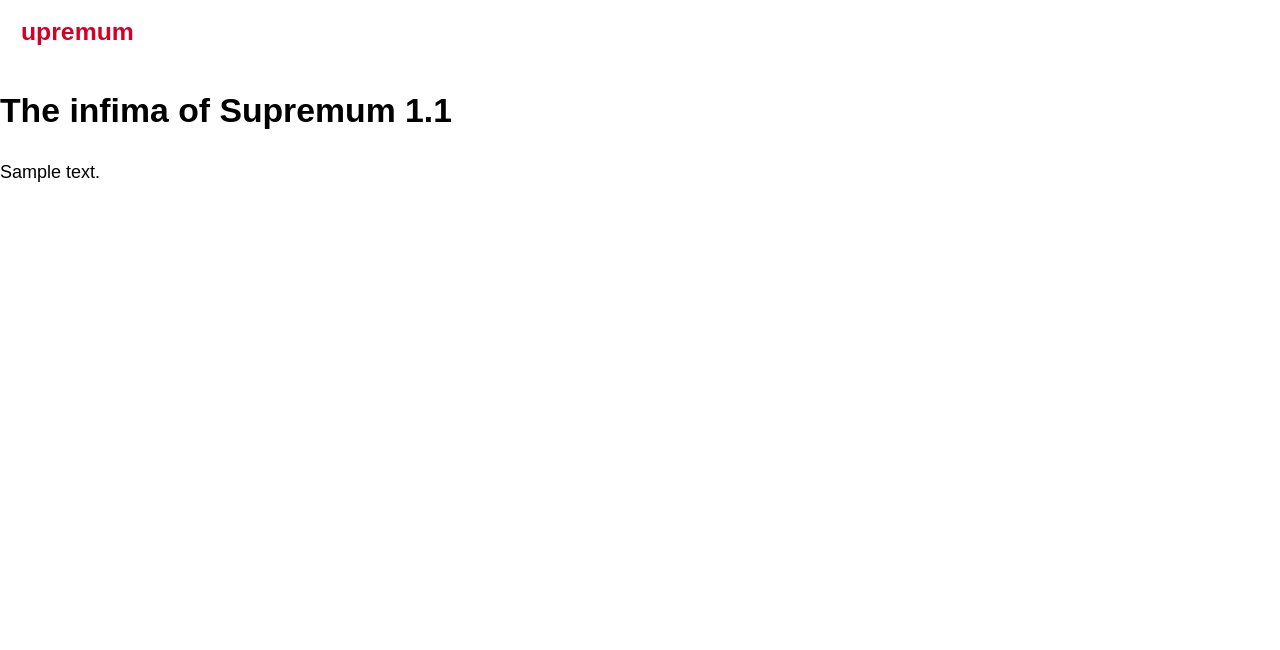
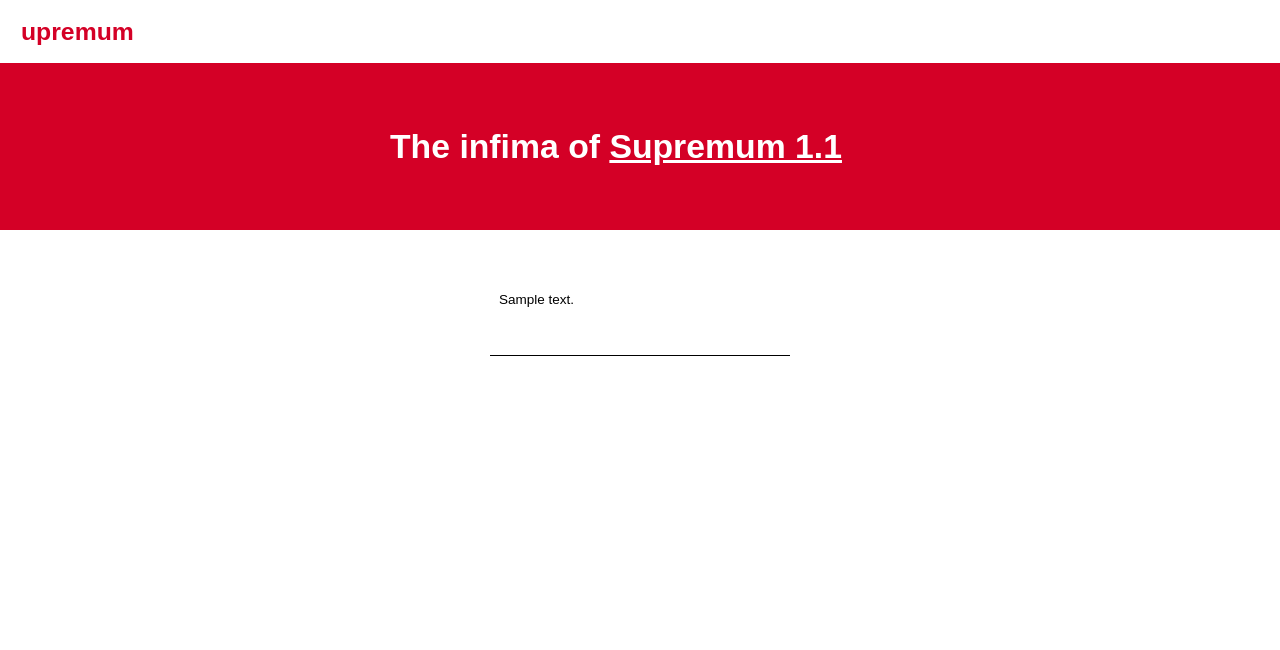
Before and after one commit to GEWIS/supremumweb, a Flask app: a page that uses app/home/templates/infima_edition.html in a window 1280 px wide. Shown: the top 650 px of the page. Run offline with Flask 2, Linux system fonts and the light colour scheme; tables that the repository leaves empty hold one stand-in row (values such as "Sample post"); some libraries are stand-ins or nearby versions.

Commit message:
update: improve html/css of infima overview

```diff
--- a/app/home/routes.py
+++ b/app/home/routes.py
@@ -1,4 +1,4 @@
-from flask import render_template, jsonify, abort, Response, request
+from flask import render_template, jsonify, abort, Response, request, redirect
 from . import home_bp as home
 from .forms import SubmitInfimumForm, InfimumSearchForm
 from .models import Supremum, Infimum
@@ -58,11 +58,17 @@ def supremum_overview():
 
     return render_template('archive.html', volumes=volumes)
 
+@home.route('/supremum/<int:volume_nr>.<int:edition_nr>')
+def supremum_by_volume_nr_and_edition_nr(volume_nr, edition_nr):
+    supremum = Supremum.get_by_volume_and_edition(volume_nr, edition_nr)
+    if supremum is None or not supremum.published:
+        abort(404)
+    return redirect(supremum.pdf_url)
+
 
 @home.route('/supremum/<int:volume_nr>.<int:edition_nr>/infima')
 def infima_for_edition(volume_nr, edition_nr):
-    supremum = Supremum.get_by_volume_and_edition(
-        volume_nr, edition_nr)
+    supremum = Supremum.get_by_volume_and_edition(volume_nr, edition_nr)
     if supremum is None or not supremum.published:
         abort(404)
 
--- a/app/home/static/stylesheets/infima.css
+++ b/app/home/static/stylesheets/infima.css
@@ -4,6 +4,14 @@
     width: 500px;
     max-width: 85%;
     margin: auto;
+}
+
+.title-container {
+    padding: 4rem 0 !important;
+}
+
+.section-link {
+    text-decoration: underline;
 }
 
 /* Search form */
@@ -96,3 +104,26 @@ section:nth-child(2n + 1) .edition-link {
     transform: translateY(.25rem);
     transition: 20ms;
 }
+
+/* Infima cards */
+.infima-container {
+    width: 1000px;
+    display: flex;
+    flex-direction: row;
+    flex-wrap: wrap;
+    justify-content: center;
+}
+
+.infima-card {
+    box-sizing: border-box;
+    width: 300px;
+    min-height: 10rem;
+    margin: 0 1rem;
+    padding: 1rem;
+    border-bottom: solid 1px var(--dark-color);
+}
+
+.infima-card p {
+    font-size: 1.5rem;
+    white-space: pre-wrap;
+}
--- a/app/home/templates/infima_edition.html
+++ b/app/home/templates/infima_edition.html
@@ -1,4 +1,4 @@
-{% extends 'layout.html' %}
+{% extends 'components/layout.html' %}
 
 {% block links %}
 <link rel="stylesheet" type="text/css" href="{{url_for('home.static', filename='stylesheets/infima.css')}}">
@@ -6,14 +6,22 @@
 
 
 {% block body %}
-<div class="infima-overview">
-    <h2 class="title">The infima of Supremum {{supremum.volume_nr}}.{{supremum.edition_nr}}</h2>
-    <div class="infima-list">
+<section>
+    <div class="section-container title-container">
+        <h2 class="title">The infima of
+            <a href="/supremum/{{supremum.volume_nr}}.{{supremum.edition_nr}}" class="section-link">
+                Supremum {{supremum.volume_nr}}.{{supremum.edition_nr}}
+            </a>
+        </h2>
+    </div>
+</section>
+<section>
+    <div class="section-container infima-container">
         {% for infimum in infima %}
         <div class="infima-card" id={{infimum.id}}>
             <p>{{infimum.content}}</p>
         </div>
         {% endfor %}
     </div>
-</div>
+</section>
 {% endblock %}
```
